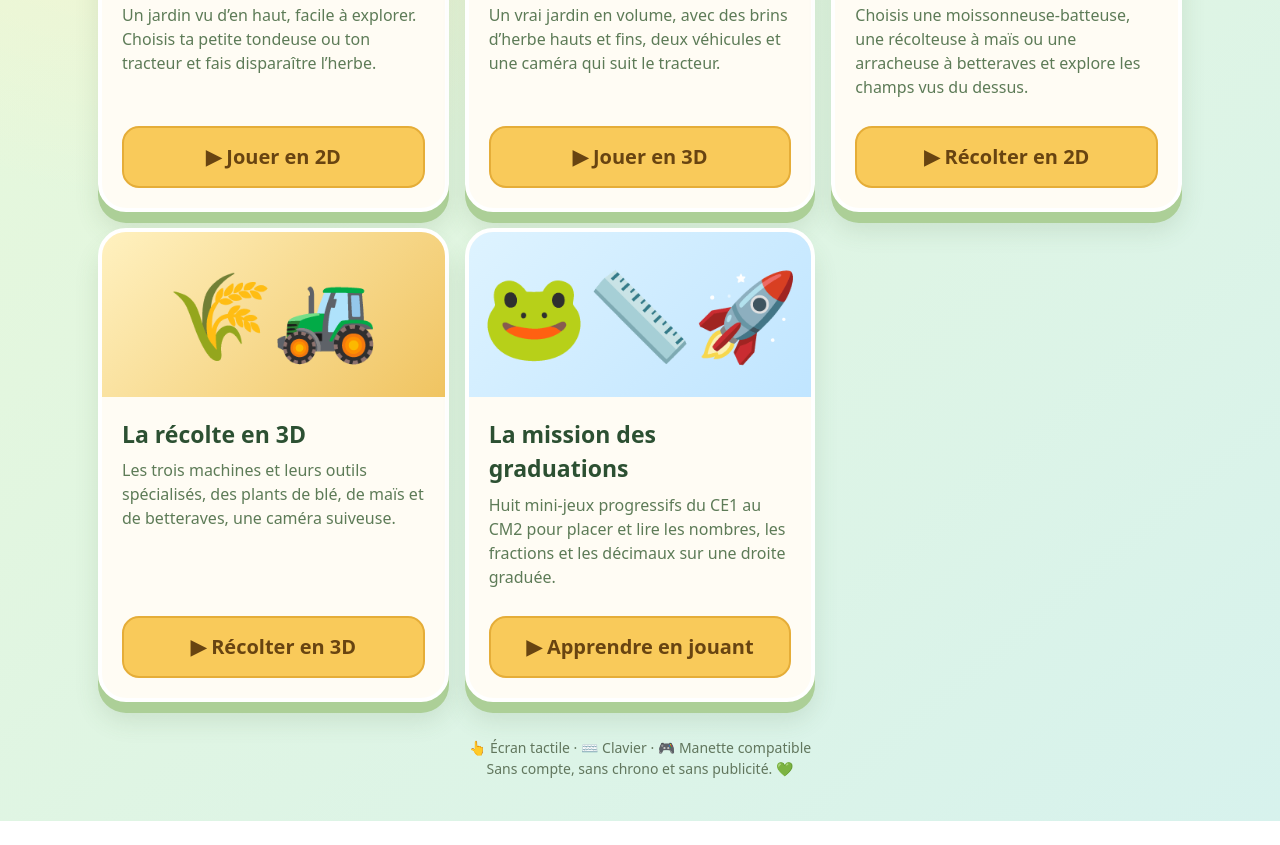
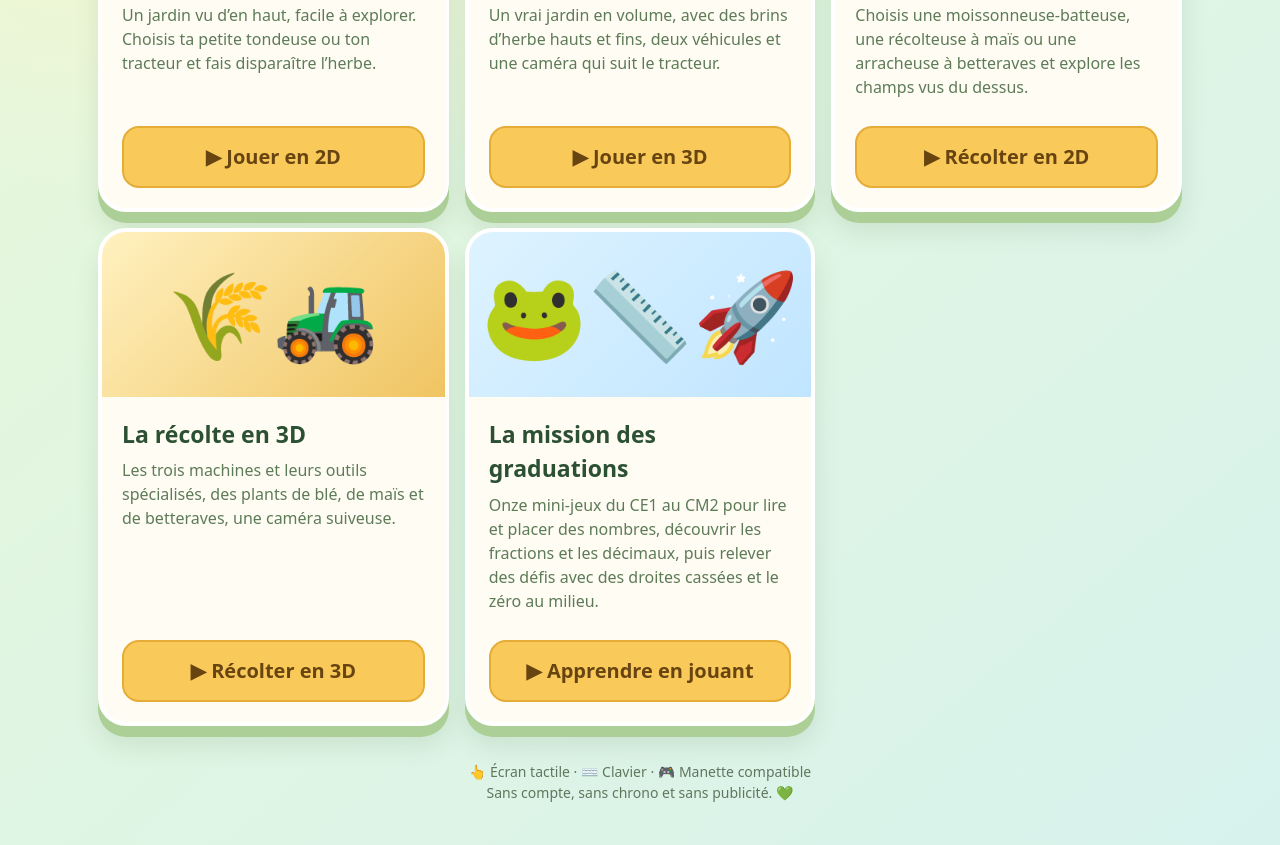
Before and after one commit to jeux-rigolos/tondeuse-magique, a plain HTML site: page site/index.html in a window 1280 px wide. Shown: the part 469-1314 px from the top of the page. Before the commit the page ends 1290 px from the top, so only its background shows below. Drawn offline with Linux system fonts and the light colour scheme.

Commit message:
Présenter les nouveaux défis avancés sur l'accueil

```diff
--- a/site/index.html
+++ b/site/index.html
@@ -53,7 +53,7 @@
     </section>
     <section class="card">
       <div class="illustration math" aria-hidden="true">🐸📏🚀</div>
-      <div class="card-content"><h2>La mission des graduations</h2><p>Huit mini-jeux progressifs du CE1 au CM2 pour placer et lire les nombres, les fractions et les décimaux sur une droite graduée.</p><a class="play" href="./droite-graduee/">▶ Apprendre en jouant</a></div>
+      <div class="card-content"><h2>La mission des graduations</h2><p>Onze mini-jeux du CE1 au CM2 pour lire et placer des nombres, découvrir les fractions et les décimaux, puis relever des défis avec des droites cassées et le zéro au milieu.</p><a class="play" href="./droite-graduee/">▶ Apprendre en jouant</a></div>
     </section>
   </div>
   <footer>👆 Écran tactile · ⌨️ Clavier · 🎮 Manette compatible<br>Sans compte, sans chrono et sans publicité. 💚</footer>
```
